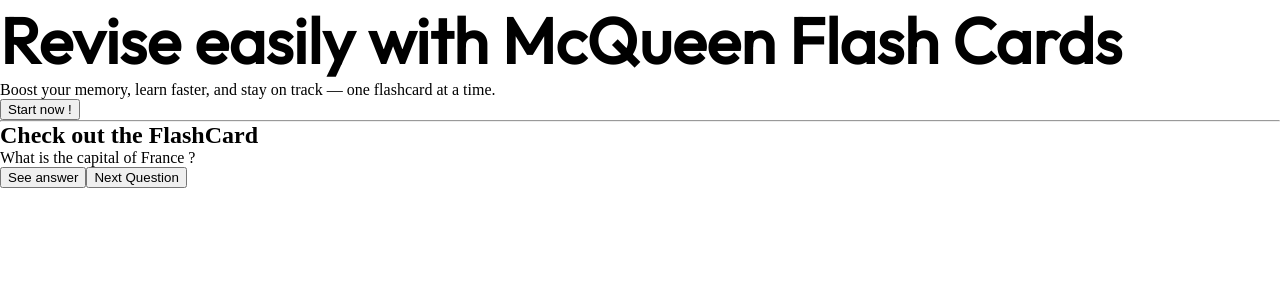
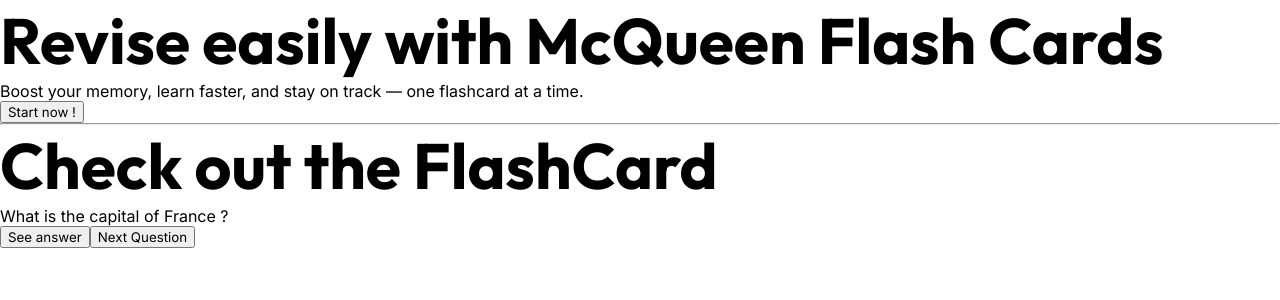
Before and after one commit to leflon/mcqueen, a Vue app in the folder frontend/: page / in a window 1280 px wide. Shown: the top 300 px of the page. Built offline with nearby package versions, Linux system fonts and the light colour scheme.

Commit message:
Corrected fonts to the index.html

```diff
--- a/frontend/index.html
+++ b/frontend/index.html
@@ -3,7 +3,10 @@
   <head>
     <meta charset="UTF-8" />
     <link rel="icon" type="image/svg+xml" href="/vite.svg" />
-    <link href="https://fonts.googleapis.com/css2?family=Outfit&family=Inter&display=swap" rel="stylesheet">
+    <link rel="preconnect" href="https://fonts.googleapis.com">
+    <link rel="preconnect" href="https://fonts.gstatic.com" crossorigin>
+    <link href="https://fonts.googleapis.com/css2?family=Outfit:wght@100..900&display=swap" rel="stylesheet">
+    <link href="https://fonts.googleapis.com/css2?family=Inter:ital,opsz,wght@0,14..32,100..900;1,14..32,100..900&family=Outfit:wght@100..900&display=swap" rel="stylesheet">
     <meta name="viewport" content="width=device-width, initial-scale=1.0" />
     <title>frontend</title>
   </head>
--- a/frontend/src/style.css
+++ b/frontend/src/style.css
@@ -1,6 +1,15 @@
 *{
   margin:0;
   box-sizing: border-box;
+}
 
+h1, h2{
+        font-family: "Outfit";
+        font-size: 64px;
+        font-weight:2000;
+}
+
+p, button{
+    font-family: "Inter";
 
 }
```
